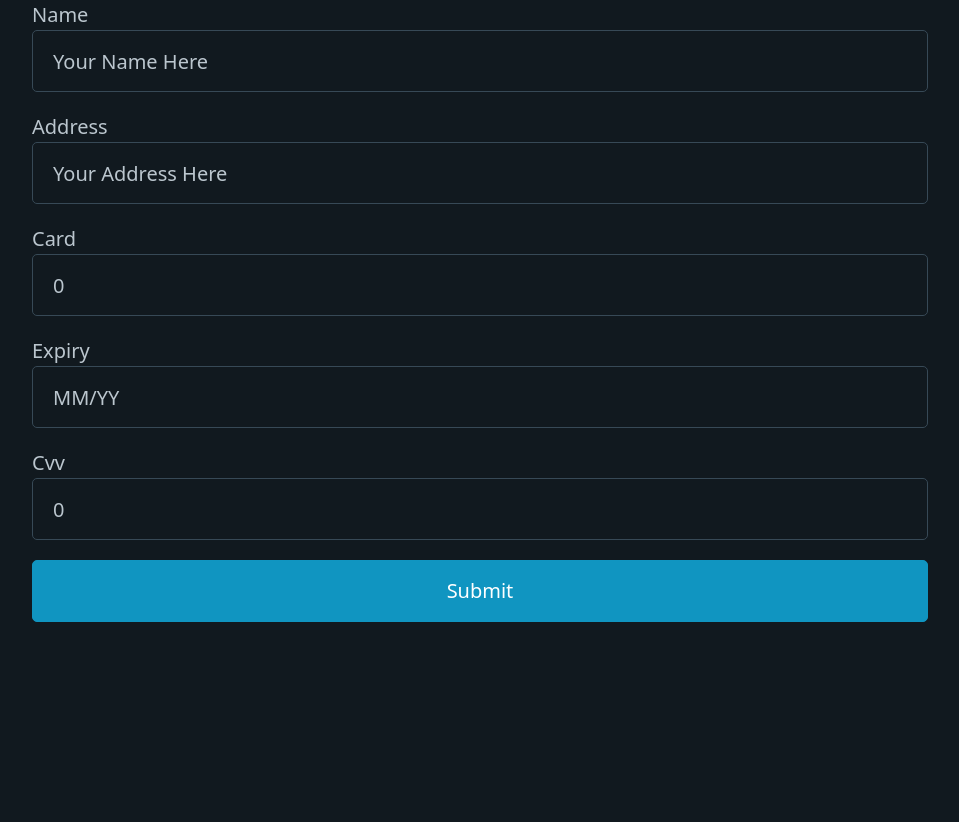
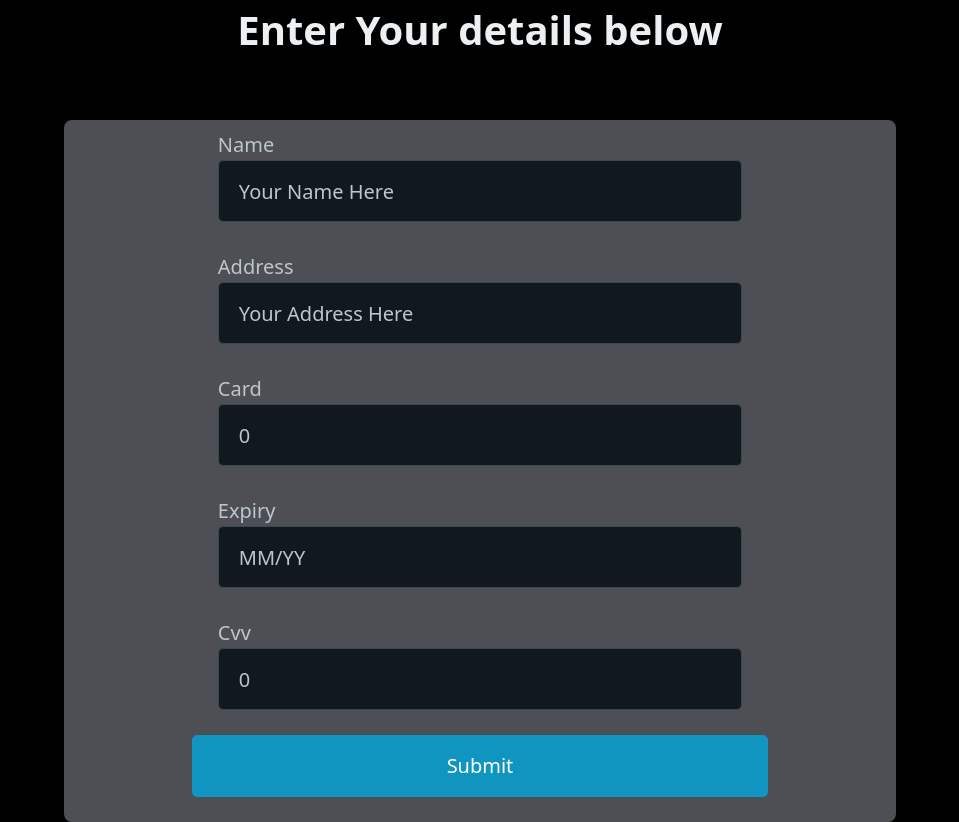
Before and after one commit to shanopow/pizza_web_app, a Django app: page /details in a window 1280 px wide. Shown: the whole page, without its empty margins (160-1119 px from the left). Before the commit the page ends 622 px from the top, so only its background shows below. Run offline with Django 4.2, Linux system fonts and the light colour scheme.

Commit message:
Sadly wrote some more css and styling

```diff
--- a/pizza_app/app/templates/base.html
+++ b/pizza_app/app/templates/base.html
@@ -4,6 +4,18 @@
         <link rel="stylesheet" href="https://unpkg.com/@picocss/pico@1.*/css/pico.min.css">
         <title>Pizza Time</title>
     <style>
+        body{
+            background-color: black;
+        }
+        form, .form-element{
+            border-style: solid;
+            border-width: 5px;
+            border-color: #4d4f54;
+            border-radius: 8px;
+            width : 65%;
+            margin : auto;
+            background-color: #4d4f54;
+        }
         p {
             width:70%;
             margin: auto;
@@ -11,6 +23,9 @@
         article{
             width:70%;
             margin: auto;
+        }
+        h1, h2, h3{
+            text-align: center;
         }
     </style>
     </head>
--- a/pizza_app/app/templates/details.html
+++ b/pizza_app/app/templates/details.html
@@ -1,33 +1,35 @@
 {% extends 'base.html' %}
 
 {% block content %}
-
+<h1>Enter Your details below</h1>
 <form action="details" method="post">
     {{ form.non_field_errors }}
     {% csrf_token %}
-    <p>
+    <div class="form-element">
         {{ form.name.label }}<br>
         {{ form.name }}<br>
-    </p>
+    </div>
 
-    <p>
+    <div class="form-element">
         {{ form.address.label }}<br>
         {{ form.address }}<br>
-    </p>
+    </div>
 
-    <p>
+    <div class="form-element">
         {{ form.card.label }}<br>
         {{ form.card }}<br>
-    </p>
+    </div>
 
-    <p>
+    <div class="form-element">
         {{ form.expiry.label }}<br>
         {{ form.expiry }}<br>
-    </p>
-    <p>
+    </div>
+
+    <div class="form-element">
         {{ form.cvv.label }}<br>
         {{ form.cvv }}<br>
-    </p>
+    </div>
+
     <p>
         <button type="submit">Submit</button>
     </p>
--- a/pizza_app/app/templates/index.html
+++ b/pizza_app/app/templates/index.html
@@ -1,7 +1,9 @@
 {% extends 'base.html' %}
 
 {% block content %}
+<h1> Order </h1>
 <form action="" method="post">
+    <h3>Make your pizza</h3>
     {% csrf_token %}
     <p>
         {{ form.size.label }}<br>
--- a/pizza_app/app/views.py
+++ b/pizza_app/app/views.py
@@ -22,12 +22,11 @@
             cust = form.save()
             pizz = request.session.get('pizz_id')
             pizza = Pizza.objects.filter(id=pizz).first()
-            toppings = {'Pepperoni': pizza.pepperoni, 'Chicken': pizza.chicken, 'Ham': pizza.ham, 'Pineapple': pizza.pineapple, 'Pepper': pizza.pepper, 'Mushroom': pizza.mushroom, 'Onion': pizza.onion}
+            toppings = {'pepperoni': pizza.pepperoni, 'chicken': pizza.chicken, 'ham': pizza.ham, 'pineapple': pizza.pineapple, 'pepper': pizza.pepper, 'mushroom': pizza.mushroom, 'onion': pizza.onion}
             order = Order(customer=cust, pizza=pizza)
             order.save()
-            dets = cust.__dict__
-            print(dets)
-            return render(request, 'final.html', {'order' : order, 'toppings': toppings, 'dets': dets})
+            print(order.pizza.__dict__)
+            return render(request, 'final.html', {'pizza' : order.pizza.__dict__, 'customer' : order.customer.__dict__, 'toppings' : toppings})
         else:
             return render(request, 'details.html', {'form': form})
     else:
```
Also changed, not shown: pizza_app/app/templates/final.html (+12 -13 lines), pizza_app/db.sqlite3.
